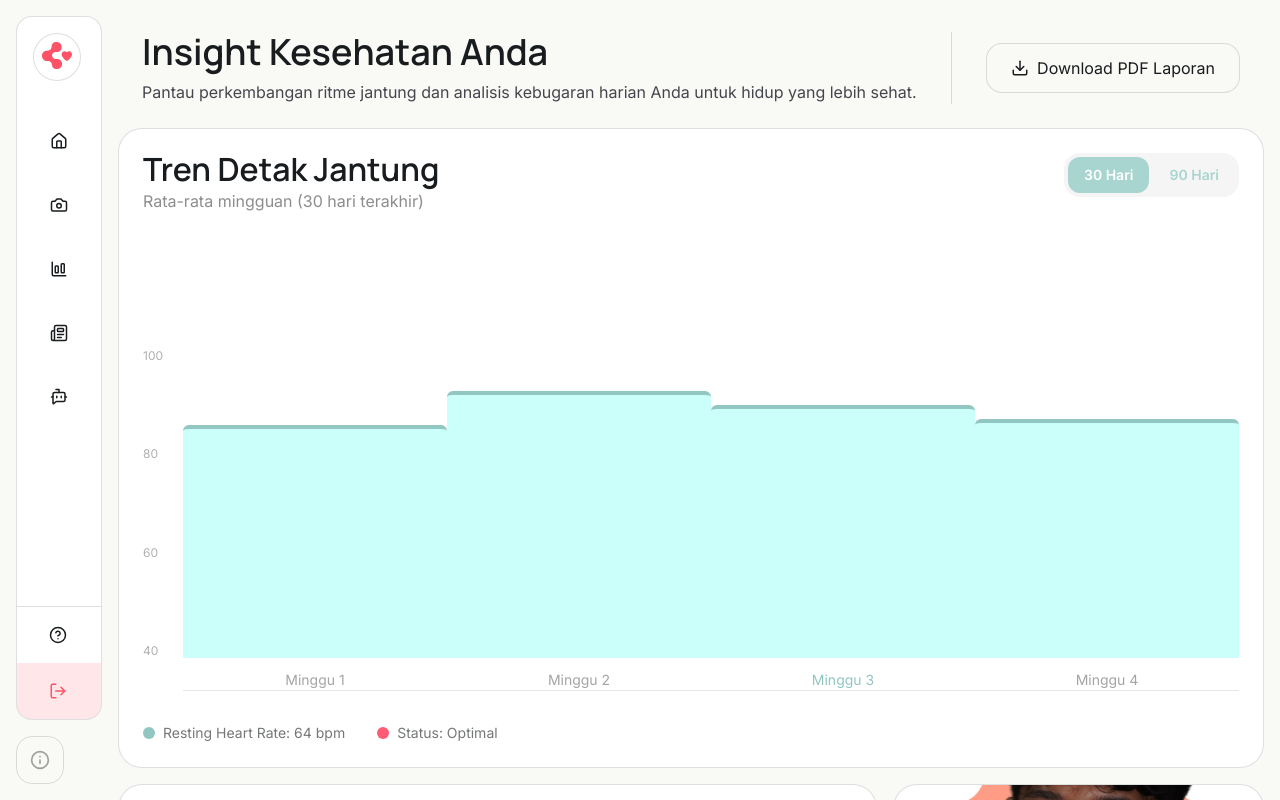
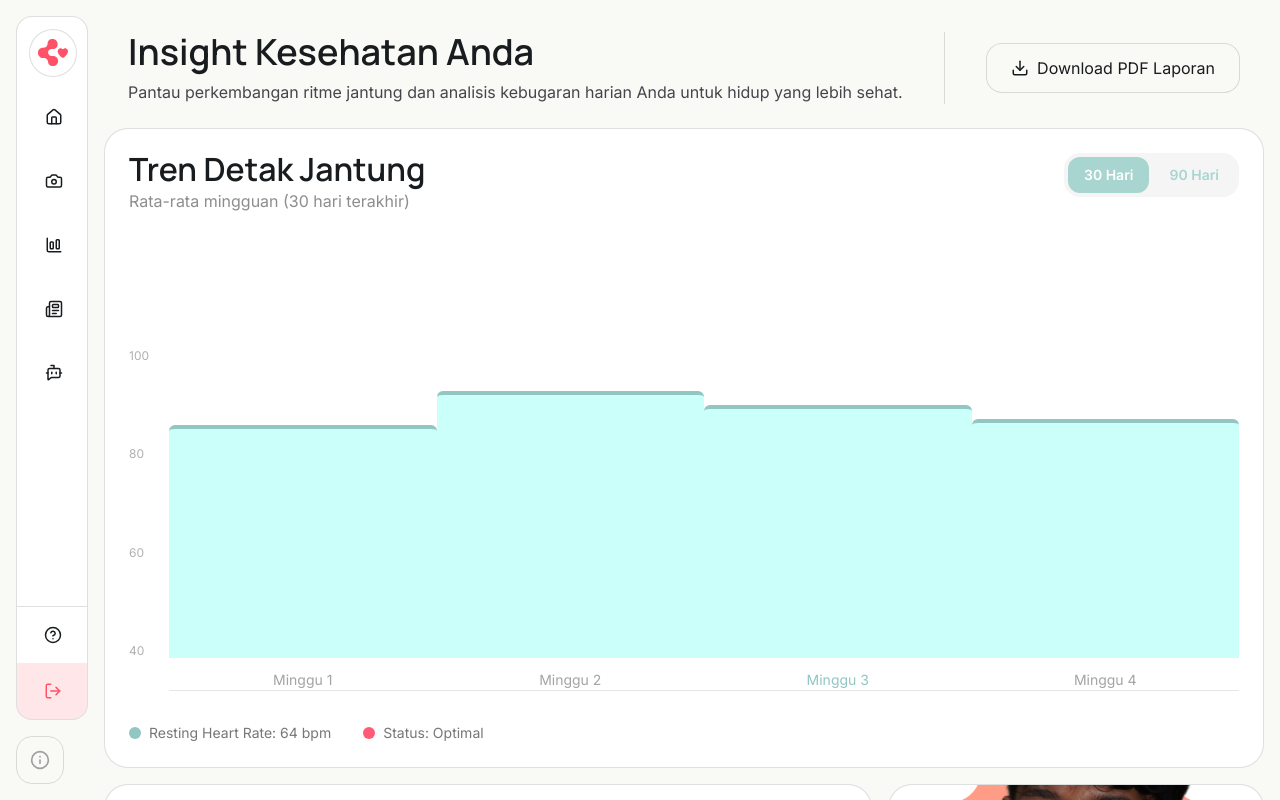
Before and after one commit to RaffaHitipeuw/SANUBARI, a React (Vite) app: page /dashboard/insights in a window 1280 px wide. Built offline with nearby package versions, Linux system fonts and the light colour scheme; no server answers.

Commit message:
BERES BRODI

```diff
--- a/src/components/layout/LayoutDashboard.jsx
+++ b/src/components/layout/LayoutDashboard.jsx
@@ -38,22 +38,52 @@ export default function LayoutDashboard() {
   return (
     <div className='flex gap-4 h-screen overflow-hidden bg-sariwhite'>
       <div className="pr-0 p-4 h-full">
-        <header className={`${open ? 'w-[20vw]' : 'w-max'} flex flex-col gap-4 justify-between h-full transition-all duration-500`} onMouseEnter={() => setOpen(true)} onMouseLeave={() => {setOpen(false); setInfoOpen(false)}}>
+      <header className={`${open ? 'w-[20vw]' : 'w-[72px]'} flex flex-col gap-4 justify-between h-full transition-[width] duration-[1000ms] ease-[cubic-bezier(0.3,1,0.2,1)]`}onMouseEnter={() => setOpen(true)} onMouseLeave={() => {setOpen(false); setInfoOpen(false)}}>
           <nav className="bg-white overflow-clip border border-sariblack/14 h-full rounded-2xl flex flex-col items-stretch justify-between">
-            <NavLink to={'/profile'} className='flex gap-4 items-center p-4'>
-              <span className='block w-12 h-12 p-2 border border-sariblack/14 rounded-full bg-white'>
-                <Logo className={'text-sarired'}/>
-              </span>
-              {open && <h2 className='font-mr font-semibold text-lg'>{userName}</h2>}
-            </NavLink>
-            <ul className='flex flex-col h-full gap-2 p-4'>
+          <NavLink to={'/profile'} className='flex items-center p-3 h-[80px]'>
+            <div className='min-w-[48px] h-12 p-2 border border-sariblack/14 rounded-full bg-white flex items-center justify-center'>
+              <Logo className={'text-sarired'}/>
+            </div>
+            <h2 className={`font-mr font-semibold text-lg transition-all duration-700 overflow-hidden whitespace-nowrap ${open ? 'opacity-100 max-w-xs ml-4 delay-300' : 'opacity-0 max-w-0 ml-0'}`}>
+              {userName}
+            </h2>
+          </NavLink>
+
+            <ul className='flex flex-col h-full gap-2'>
               {navItems.map((item, index) => (
-                <li key={index}><NavLink to={item.path} className={'border border-transparent hover:border-sarired hover:bg-sarired/14 rounded-2xl hover:text-sarired transition duration-75 flex items-center px-4 h-14 gap-2 text-base'}><item.icon size={18} />{open && item.name}</NavLink></li>
+                <li key={index}>
+                <NavLink to={item.path} className={'border border-transparent hover:border-sarired hover:bg-sarired/14 rounded-2xl hover:text-sarired transition-all duration-300 flex items-center h-14 px-[27px] gap-0'}>
+                  <div className="min-w-[18px] flex justify-center items-center">
+                    <item.icon size={18} />
+                  </div>
+                  <span className={`transition-all duration-700 ease-in-out overflow-hidden whitespace-nowrap ${open ? 'opacity-100 max-w-xs ml-3 delay-300' : 'opacity-0 max-w-0 ml-0'}`}>
+                    {item.name}
+                  </span>
+                </NavLink>
+              </li>
               ))}
             </ul>
             <ul className='flex flex-col border-t border-sariblack/14'>
-              <li><NavLink className={'flex items-center h-14 px-8 gap-2 text-base hover:bg-sariblack/8 transition duration-75'}><CircleQuestionMark size={18} />{open && 'Support'}</NavLink></li>
-              <li><NavLink className={'bg-sarired/14 text-sarired flex items-center h-14 px-8 gap-2 text-base'}><LogOut size={18} />{open && 'Log Out'}</NavLink></li>
+            <li>
+              <NavLink className={'flex items-center h-14 px-[27px] gap-0 text-base hover:bg-sariblack/8 transition duration-75'}>
+                <div className="min-w-[18px] flex justify-center items-center">
+                  <CircleQuestionMark size={18} />
+                </div>
+                <span className={`transition-all duration-700 overflow-hidden whitespace-nowrap ${open ? 'opacity-100 max-w-xs ml-3 delay-300' : 'opacity-0 max-w-0 ml-0'}`}>
+                  Support
+                </span>
+              </NavLink>
+            </li>
+            <li>
+              <NavLink className={'bg-sarired/14 text-sarired flex items-center h-14 px-[27px] gap-0 text-base'}>
+                <div className="min-w-[18px] flex justify-center items-center">
+                  <LogOut size={18} />
+                </div>
+                <span className={`transition-all duration-700 overflow-hidden whitespace-nowrap ${open ? 'opacity-100 max-w-xs ml-3 delay-300' : 'opacity-0 max-w-0 ml-0'}`}>
+                  Log Out
+                </span>
+              </NavLink>
+            </li>
             </ul>
           </nav>
           <button onClick={() => {open ? setInfoOpen(!infoOpen) : false}} className={`${infoOpen ? 'w-full h-max' : 'w-12'} aspect-square flex flex-col items-center justify-center rounded-2xl border border-sariblack/14 text-sariblack/40 cursor-pointer`}>
```
